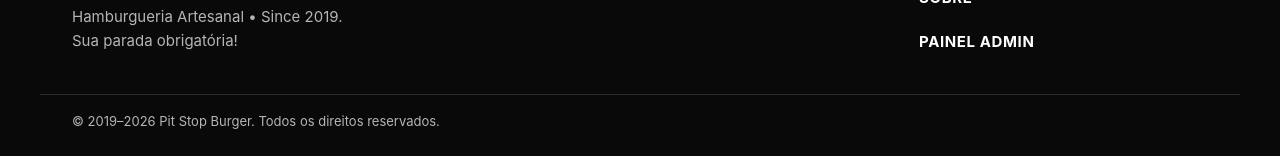
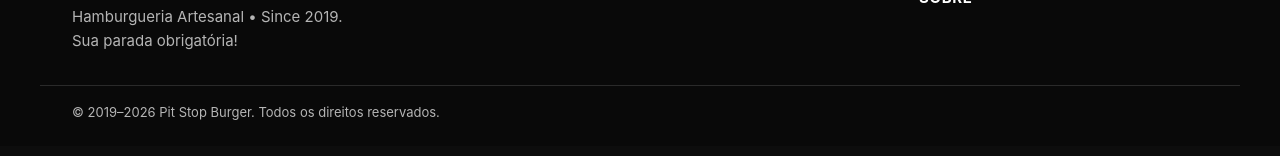
Before and after one commit to paganoti/pit-stop, a plain HTML site: page index.html in a window 1280 px wide. Shown: the part 7142-7298 px from the top of the page. Drawn offline with Linux system fonts and the light colour scheme.

Commit message:
chore: remove link do Painel Admin do rodape

```diff
--- a/index.html
+++ b/index.html
@@ -311,7 +311,6 @@
           <li><a class="nav__link" href="#inicio">Início</a></li>
           <li><a class="nav__link" href="#cardapio">Cardápio</a></li>
           <li><a class="nav__link" href="#sobre">Sobre</a></li>
-          <li><a class="nav__link" href="admin/index.html">Painel Admin</a></li>
         </ul>
       </div>
 
```
